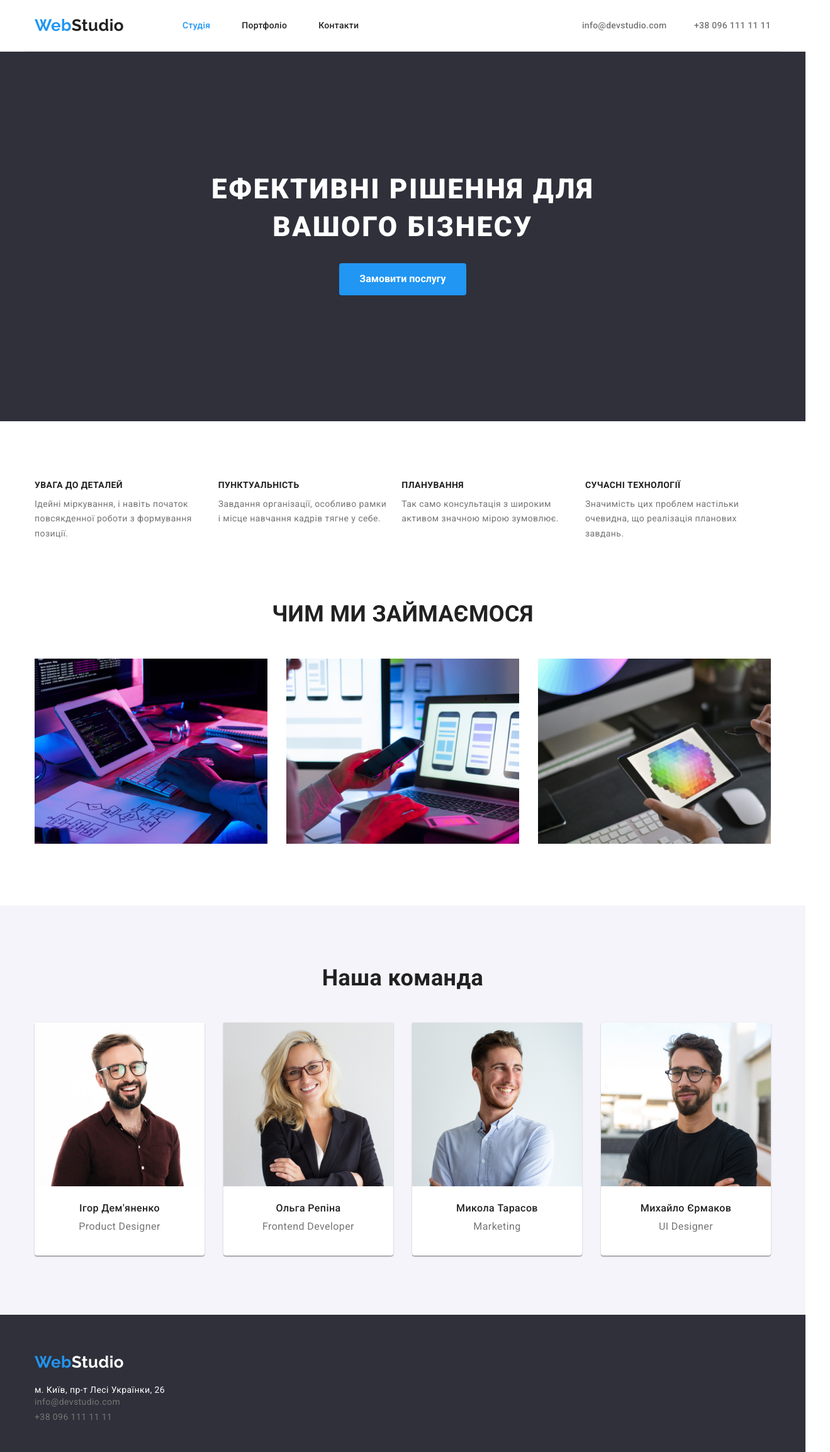
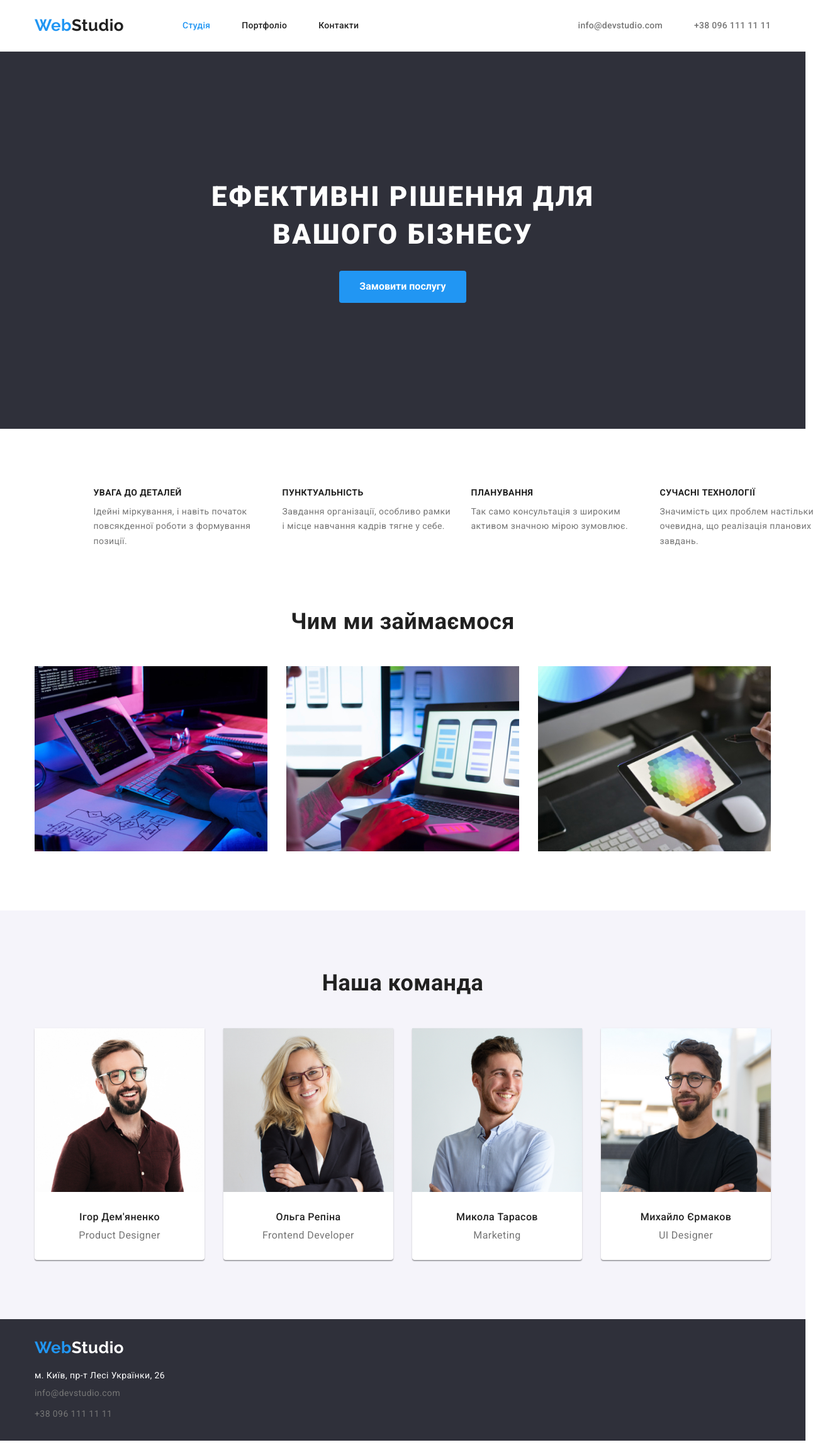
Before and after one commit to GolovNick/goit-markup-hw-03, a plain HTML site: page index.html in a window 1280 px wide. Shown: the whole page at 63% size, 1319 px wide, since content can reach past the window. Drawn offline with nearby package versions, Linux system fonts and the light colour scheme.

Commit message:
fixes some bugs

```diff
--- a/css/styles.css
+++ b/css/styles.css
@@ -27,6 +27,9 @@ ol[class] {
 ul, ol {
     padding: 0;
     margin: 0;
+}
+img {
+    display: block;
 }
 body {
     font-family: "Roboto", sans-serif;
@@ -58,13 +61,15 @@ body {
     list-style: none;
 }
 /* ==HEADER STYLES START== */
+.main-header {
+    border-bottom: 1px solid #ececec;
+}
 .header-wrapper {
     display: flex;
     justify-content: space-between;
     padding-top: 25px;
     padding-bottom: 25px;
-    align-items: center;
-    border-bottom: 1px solid #ececec;
+    align-items: center
 }
 .main-nav {
     display: flex;
@@ -74,7 +79,10 @@ body {
     font-weight: 700;
     font-size: 26px;
     line-height: 1.19;
+}
+.logo-link-header {
     margin-right: 93px;
+
 }
 .logo-accent {
     color: var(--accent-color);
@@ -84,10 +92,11 @@ body {
     align-items: center;
 }
 .header-contacts {
-    min-width: 300px;
     display: flex;
-    justify-content: space-between;
     align-content: center;
+}
+.header-contacts-item:not(:last-child) {
+    margin-right: 50px;
 }
 .header-menu-link {
     font-weight: 500;
@@ -117,14 +126,19 @@ body {
 .hero {
     background-color: var(--dark-section-bgc);
     align-content: center;
+    padding-top: 200px;
+    padding-bottom: 200px;
     /* margin-bottom: 94px; */
 }
 .hero-wrapper {
-        padding-top: 94px;
-        padding-bottom: 106px;
+        /* padding-top: 94px;
+        padding-bottom: 106px; */
 
 }
 .hero-heading {
+    max-width: 696px;
+    margin-right: auto;
+    margin-left: auto;
     font-weight: 900;
     font-size: 44px;
     line-height: 1.37;
@@ -157,12 +171,12 @@ body {
     display: flex;
 }
 .benefits-list {
-    width: 1145px;
+    /* width: 1145px; */
     display: flex;
-    justify-content: space-between;
+    gap: 30px;
 }
 .benefits-heading {
-    display: none;
+    visibility: hidden;
 }
 .benefits-list-item {
     width: 270px;
@@ -189,12 +203,13 @@ body {
     font-size: 36px;
     line-height: 1.17;
     text-align: center;
-    text-transform: uppercase;
+    /* text-transform: uppercase; */
     margin-bottom: 50px;
 }
 .about-us-list {
     display: flex;
-    justify-content: space-between;
+    /* justify-content: space-between; */
+    gap: 30px;
 }
 /* ABOUT US STYLES END */
 /* OUR TEAM STYLES START */
@@ -211,21 +226,24 @@ body {
     text-align: center;
     margin-bottom: 50px;
 }
-.our-team-card {
+/* .our-team-card {
     width: 270px;
     height: 370px;
+} */
+/* .our-team-list-item-pic {
+    margin-bottom: 22px;
+} */
+.our-team-card-desc {
+    padding: 30px 10px;
+}
+.our-team-list-item {
     background-color: var(--white-text-color);
     border-radius: 0px 0px 4px 4px;
     box-shadow: 0px 1px 3px rgba(0, 0, 0, 0.12), 0px 1px 1px rgba(0, 0, 0, 0.14), 0px 2px 1px rgba(0, 0, 0, 0.2);
 }
-.our-team-list-item-pic {
-    margin-bottom: 22px;
-}
-.our-team-card-desc {
-}
 .our-team-list {
     display: flex;
-    justify-content: space-between;
+    gap: 30px;
 }
 .our-team-list-item-heading {
     font-weight: 500;
@@ -242,15 +260,15 @@ body {
 }
 /* OUR TEAM STYLES END */
 /* FOOTER STYLES START */
-.footer-wrapper {
-    padding-top: 60px;
-}
-.footer-adress-wrapper{
-    padding-top: 20px;
-    padding-bottom: 43px;
+.main-footer {
+    padding-top: 30px;
+    padding-bottom: 30px;
 }
 .footer-adress-list {
-
+}
+.footer-logo {
+    display: block;
+    margin-bottom: 20px;
 }
 .footer-physical-adress {
     color: var(--white-text-color);
@@ -270,34 +288,37 @@ body {
 .footer-phonenumber:focus {
     color: var(--accent-color);
 }
+.footer-adress-list-item:not(:last-child) {
+    margin-bottom: 9px;
+}
 /* FOOTER-STYLES-END */
 
 
 
 /* porftolio.html styles */
 .portfolio-galery h1 {
-    display: none;
+    visibility: hidden;
 }
 .portfolio-filter {
     display: flex;
-    justify-content: space-between;
+    justify-content: center;
+    margin-bottom: 50px;
+    gap: 8px;
 }
-.portfolio-filter-wrapper {
+/* .portfolio-filter-wrapper {
     width: 572px;
     margin-left: auto;
     margin-right: auto;
     padding-bottom: 50px;
 
-}
+} */
 .portfolio-galery-list {
     display: flex;
     flex-wrap: wrap;
-    justify-content: space-between;
+    gap: 30px;
 }
 .portfolio-gallery-desc-wrapper {
-    padding-left: 24px;
-    padding-top: 20px;
-    padding-bottom: 20px;
+    padding: 20px 24px 20px 24px;
     border: 1px solid #EEEEEE;
     border-top: none;
 }
@@ -307,8 +328,10 @@ body {
 }
 .portfolio-galery-list-item {
     width: 370px;
-    min-height: 400px;
-    margin-bottom: 30px;
+    /* min-height: 400px; */
+}
+.portfolio-galery-list-item-title {
+    margin-bottom: 4px;
 }
 .portfolio-filter-item-button {
     font-family: roboto, sans-serif;
--- a/index.html
+++ b/index.html
@@ -18,7 +18,7 @@
     <header class="main-header">
         <div class="header-wrapper container">
             <nav class="main-nav">
-                <a class="logo-link link-style-reset" href="index.html">
+                <a class="logo-link logo-link-header link-style-reset" href="index.html">
                     <span class="logo-accent">Web</span>Studio
                 </a>
                 <ul class="header-menu list-style-reset">
@@ -49,7 +49,7 @@
     <section class="hero section">
         <div class="hero-wrapper container">
             <h1 class="hero-heading">
-                Ефективні рішення для <br>вашого бізнесу
+                Ефективні рішення для вашого бізнесу
             </h1>
             <button class="hero-modal-button" type="button">Замовити послугу</button>
         </div>
@@ -121,22 +121,31 @@
                 <li class="our-team-list-item">
                     <div class="our-team-card">
                         <img class="our-team-list-item-pic" src="./img/tmate2.jpg" width="270" alt="Olha">
+                        <div class="our-team-card-desc">
                             <h3 class="our-team-list-item-heading">Ольга Репіна</h3>
                             <p class="our-team-list-item-text">Frontend Developer</p>
+                        </div>
+
                     </div>
                 </li>
                 <li class="our-team-list-item">
                     <div class="our-team-card">
                         <img class="our-team-list-item-pic" src="./img/tmate3.jpg" width="270" alt="Mykola">
+                        <div class="our-team-card-desc">
                             <h3 class="our-team-list-item-heading">Микола Тарасов</h3>
                             <p class="our-team-list-item-text">Marketing</p>
+                        </div>
+
                     </div>
                 </li>
                 <li class="our-team-list-item">
                     <div class="our-team-card">
                         <img class="our-team-list-item-pic" src="./img/tmate4.jpg" width="270" alt="Mykhailo">
+                        <div class="our-team-card-desc">
                             <h3 class="our-team-list-item-heading">Михайло Єрмаков</h3>
                             <p class="our-team-list-item-text">UI Designer</p>
+                        </div>
+
                     </div>
                 </li>
             </ul>
@@ -146,7 +155,6 @@
 <footer class="main-footer">
     <div class="footer-wrapper container">
         <a class="logo-link link-style-reset footer-logo" href="index.html"><span class="logo-accent">Web</span><span class="logo-accent-footer">Studio</span></a>
-        <div class="footer-adress-wrapper">
             <address class="footer-adress">
                 <ul class="footer-adress-list list-style-reset">
                     <li class="footer-adress-list-item">
@@ -161,7 +169,6 @@
                 </ul>
             </address>
     </div>
-    </div>
 </footer>
 </body>
 </html>
```
Also changed, not shown: portfolio.html (+1 -3 lines). Lines whose indentation alone changed are shown as unchanged.
